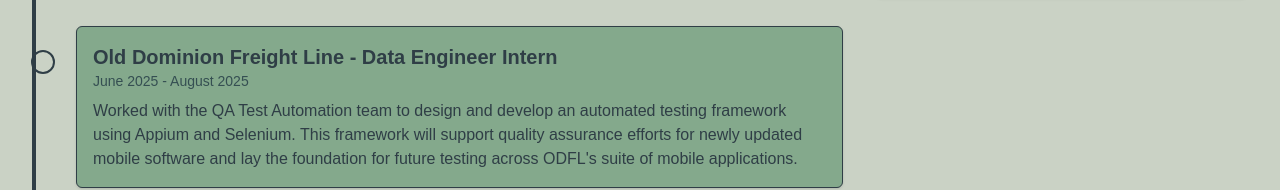
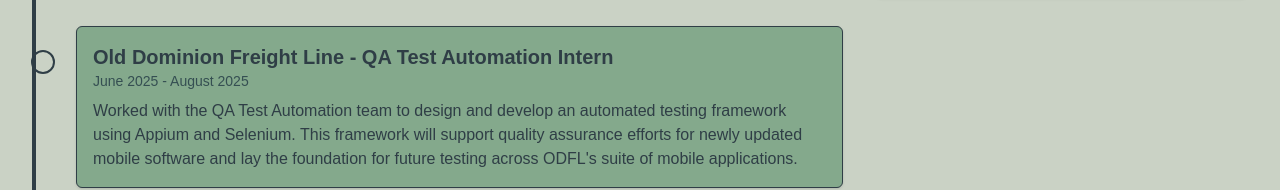
Before and after one commit to egonlowe/portfolio-site, a Next.js app: page /resume in a window 1280 px wide. Shown: the part 404-594 px from the top of the page. Built offline with nearby package versions, Linux system fonts and the light colour scheme.

Commit message:
Updated title for intership

```diff
--- a/src/app/resume/page.tsx
+++ b/src/app/resume/page.tsx
@@ -11,7 +11,7 @@ export default function Resume() {
         "Provide tutoring and technical assistance to Elon students across statistics, data science, and analytics. Specializing in R, SAS, Excel, SQL, and other analytical tools. Support students in developing problem-solving approaches with data and software.",
     },
     {
-      role: "Old Dominion Freight Line - Data Engineer Intern",
+      role: "Old Dominion Freight Line - QA Test Automation Intern",
       date: "June 2025 - August 2025",
       description:
         "Worked with the QA Test Automation team to design and develop an automated testing framework using Appium and Selenium. This framework will support quality assurance efforts for newly updated mobile software and lay the foundation for future testing across ODFL's suite of mobile applications.",
```
